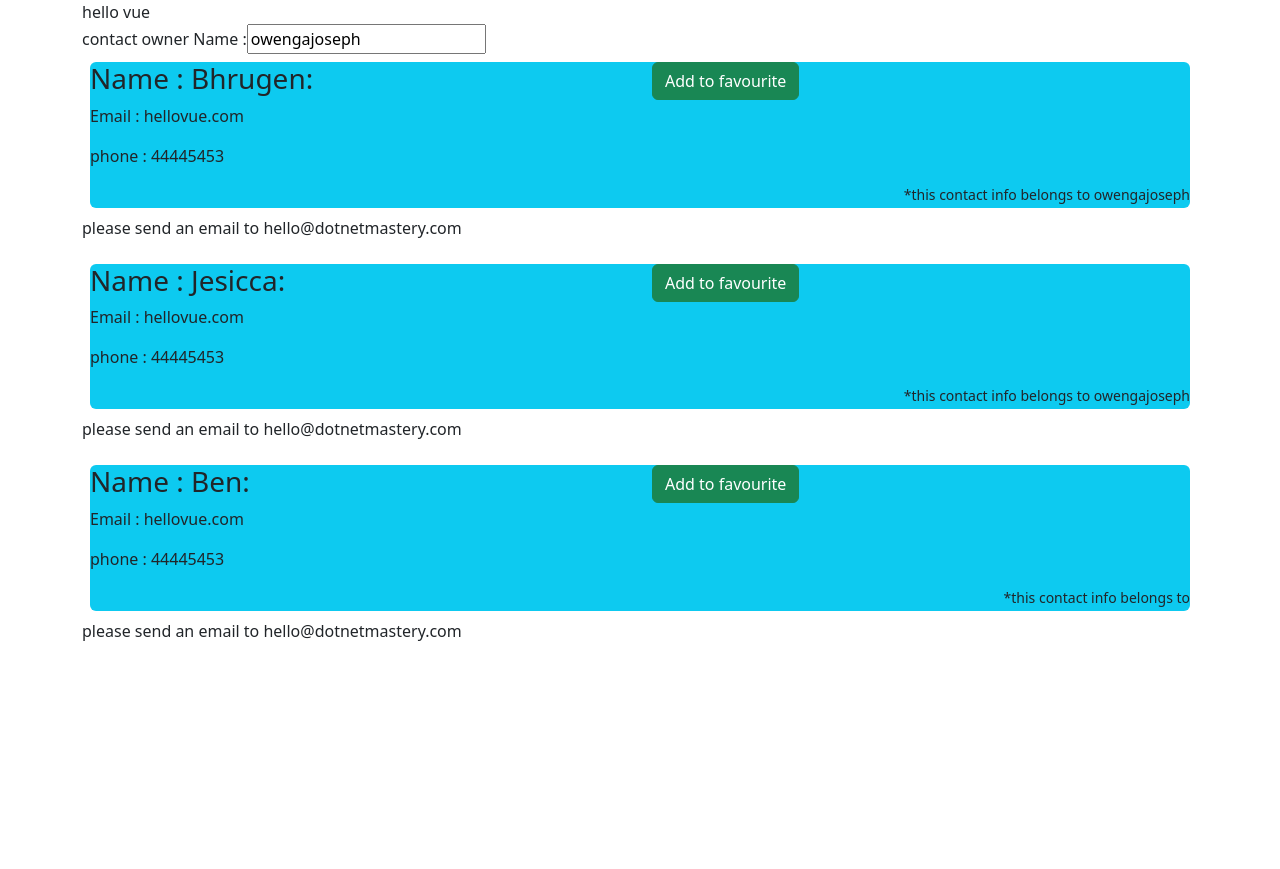
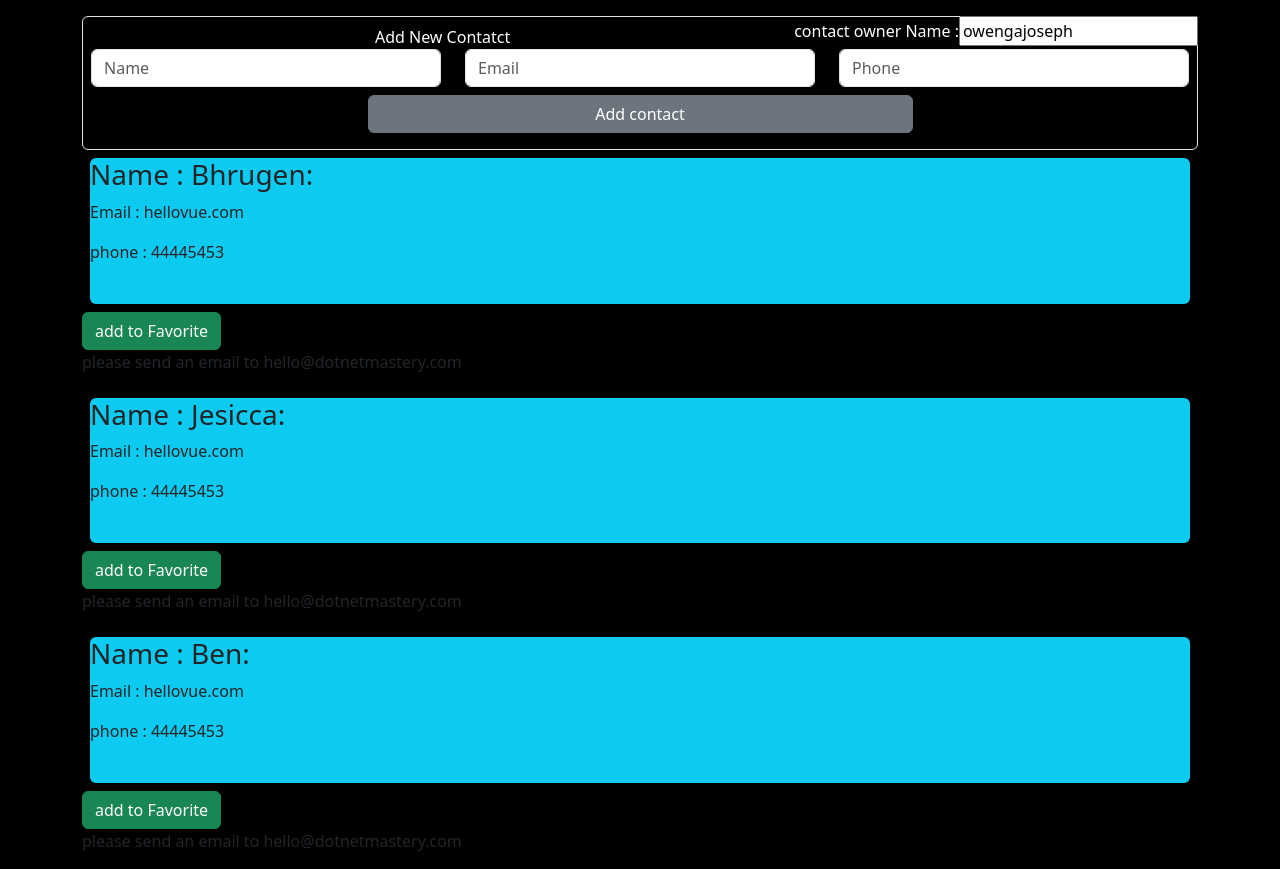
Before and after one commit to owengajoseph/vue, a Vue app in the folder vue-proj/: page / in a window 1280 px wide. Before the commit the page ends 800 px from the top, so only its background shows below. Built offline with nearby package versions, Linux system fonts and the light colour scheme.

Commit message:
i dont know what im doing

```diff
--- a/vue-proj/src/App.vue
+++ b/vue-proj/src/App.vue
@@ -1,7 +1,10 @@
 <template>
+    <div class="bg-black text pt-3">
         <div class="container">
-        <div>{{ message }}</div>
+            <div class=" text-white float-end">
                 contact owner Name :<input v-model="ownerName" />
+            </div>
+            <AddContact @add-contact="onAddcontact"></AddContact>
             <div class="row">
                 <!-- @contact tag  -->
                 <!-- see this value as a copy from contact.vue  -->
@@ -13,7 +16,7 @@
                 </div>
             </div>
         </div>
-
+    </div>
 </template>
 
 
@@ -23,6 +26,7 @@
 import { reactive, ref } from 'vue';
 import ButtonCounter from './componets/ButtonCounter.vue';
 import Contact from './componets/Contact.vue';
+import AddContact from './componets/AddContact.vue';
 const message = "hello vue";
 const ownerName = ref("owengajoseph")
 
@@ -52,7 +56,13 @@
     },
 
 ])
+function onAddcontact(contact) {
+    emit("add-contact", { name: contact.name, phone: contact.phone, email: contact.email })
+    contact.ownerName = ownerName.value;
+    contact.isFavourite = false;
+    contact.push(contact);
 
+}
 </script>
 
 
--- /dev/null
+++ b/vue-proj/src/componets/AddContact.vue
@@ -0,0 +1,43 @@
+<template>
+    <div>
+        <div class="container border rounded p-2">
+            <div class="text-center text-white ">
+                Add New Contatct
+            </div>
+            <form @submit.prevent="addContact">
+                <div class="row">
+                    <div class="col-4">
+                        <input type="text " class="form-control" v-model="contact.name" placeholder="Name">
+                    </div>
+                    <div class="col-4">
+                        <input type="text " class="form-control" v-model="contact.email" placeholder="Email">
+                    </div>
+                    <div class="col-4">
+                        <input type="text " class="form-control" v-model="contact.Phone" placeholder="Phone">
+                    </div>
+                    <div class="col-6 offset-3 p-2">
+                        <button type="submit" class="btn btn-secondary w-100"> Add contact</button>
+                    </div>
+                </div>
+            </form>
+        </div>
+    </div>
+</template>
+
+
+<script setup>
+import { reactive, defineEmits } from "vue"
+const emit = defineEmits(["add-contact"]);
+const contact = reactive({
+    name: "",
+    phone: "",
+    email: ""
+});
+
+function addContact() {
+    console.log(contact);
+    contact.email = "";
+    contact.name = "";
+    contact.phone = "";
+}
+</script>
--- a/vue-proj/src/componets/Contact.vue
+++ b/vue-proj/src/componets/Contact.vue
@@ -6,22 +6,21 @@
                 <h3> Name : {{ name }}:</h3>
                 <p> Email : {{ email }}</p>
                 <p> phone : {{ phone }}</p>
-
-            </div>
-
-            <div class="col-3">
-
-                <button :class="[isFavourite ? 'btn btn warning' : 'btn btn-success']">
-
-                    {{ isFavourite ? "remove from " : "Add to" }} favourite
-
-                </button>
             </div>
         </div>
-        <span>
-            <p class="float-end small" v-if="ownerName != ''"> *this contact info belongs to {{ ownerName }}</p>
-        </span>
     </div>
+
+    <div class=" col-3">
+        <button @click="emit('update-favorite', { isFavourite: props.isFavourite, name: props.name })"
+            :class="[isFavourite ? ' btn btn-warning' : 'btn btn-success']">
+
+
+            {{ isFavourite ? "remove from" : "add to" }} Favorite
+
+        </button>
+    </div>
+
+
     <p>please send an email to hello@dotnetmastery.com</p>
 </template>
 
@@ -45,6 +44,6 @@
 
     }
 
-
 );
+const emit = defineEmits(["update-favourite"]);
 </script>
--- a/vue-proj/src/main.js
+++ b/vue-proj/src/main.js
@@ -1,9 +1,9 @@
 import { createApp } from "vue";
 
 //here i import from the main component.
-//same as the setup from docs but it abstractes
+//same as the setup from docs but it abstracts
 import App from "./App.vue";
-//wraps the code from APP.VU
+//wraps the code from APP.VUE
 //
 // import contactUs from "./componets/Contact.vue";
 // import ButtonCounter from "./componets/ButtonCounter.vue"
```
Lines whose indentation alone changed are shown as unchanged.
